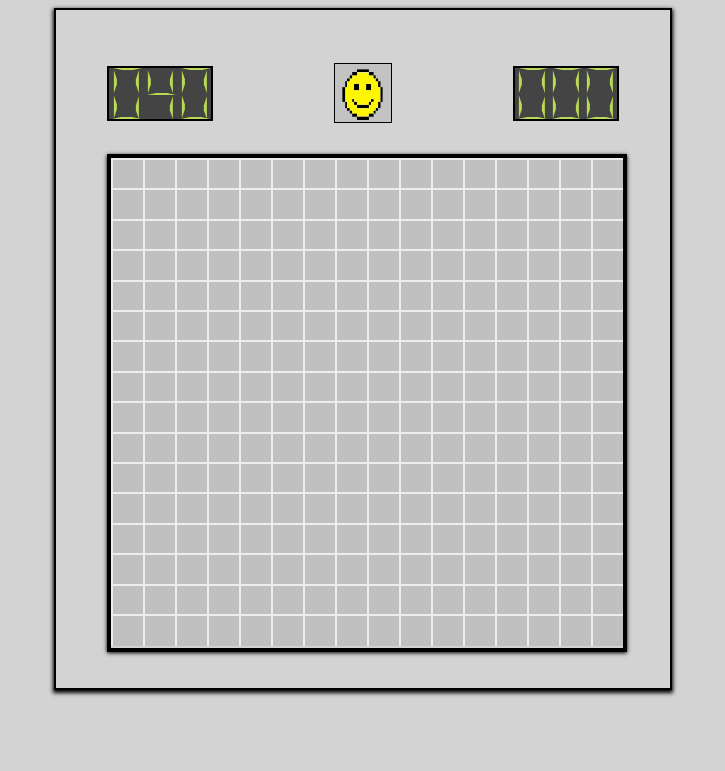
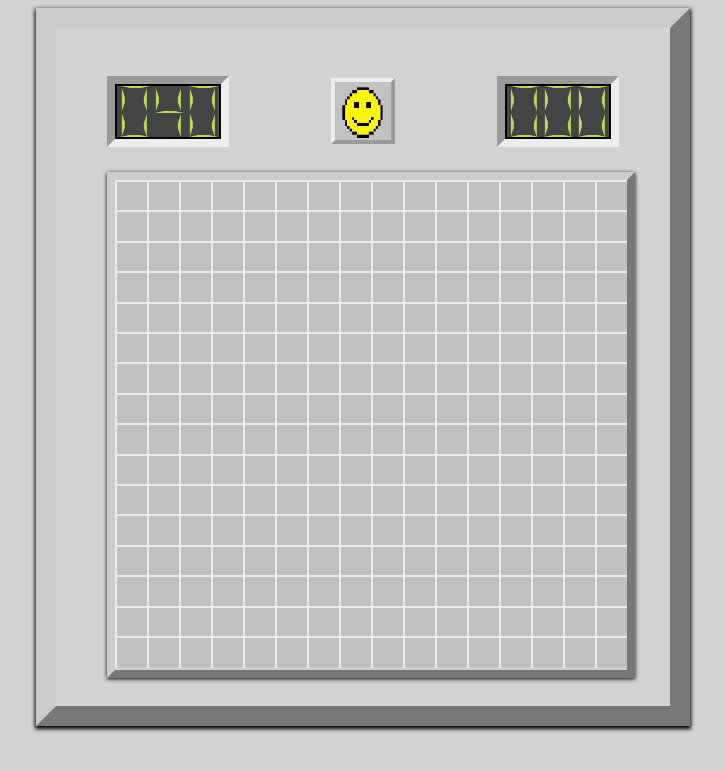
Before and after one commit to baintonw/Minesweeper, a PHP site: page / in a window 1280 px wide. Shown: the top 771 px of the page, without its empty margins (277-1002 px from the left). Run offline with PHP 8.4, Linux system fonts and the light colour scheme.

Commit message:
raised border added to board, grid, and logo

```diff
--- a/source.js
+++ b/source.js
@@ -482,3 +482,10 @@
 document.addEventListener('keydown', handleCheck)
 
 smiley.addEventListener('click', init)
+smiley.addEventListener('mousedown', (e) => {
+  smiley.className = "inset"
+})
+
+smiley.addEventListener('mouseup', (e) => {
+  smiley.className = ""
+})
--- a/styling.scss
+++ b/styling.scss
@@ -21,7 +21,7 @@
 
 .board {
     font-size: 20px;
-    border: 2px solid black;
+    border: 1em outset #CCC;
     height: $boardHeight;
     width: $boardWidth;
     // left: 22%;
@@ -47,15 +47,21 @@
 //smiley variables
 $rem: 1rem;
 #smiley {
+  border: .2em outset;
+
   position: relative;
-  border: 1px solid black;
   height: $boardHeight / 10;
   width: $boardWidth / 9;
+
+  &.inset {
+    border: .2em inset;
+  }
 }
 
 //counter
 $counterWidth: $boardWidth / 5;
 .counter {
+  border: .4em inset;
   background: black;
   padding: 2px;
   position: absolute;
@@ -372,6 +378,8 @@
 
 
 .timer {
+  border: .4em inset;
+
   background: black;
   padding: 2px;
 
@@ -398,7 +406,7 @@
 $gridWidth: $boardWidth;
 $gridHeight: $boardHeight * .85;
 .grid {
-    border: 4px solid black;
+    border: .4em outset #CCC;
     position: relative;
     top: 5%;
     left: 0%;
@@ -438,7 +446,7 @@
   &.covered {
     position: relative;
     background: #c0c0c0;
-    border: 2px #ededed;
+    border-color: #ebebed;
     border-style: outset;
     border-width: 2px 0 0 2px;
 
```
Also changed, not shown: styling.min.css.
